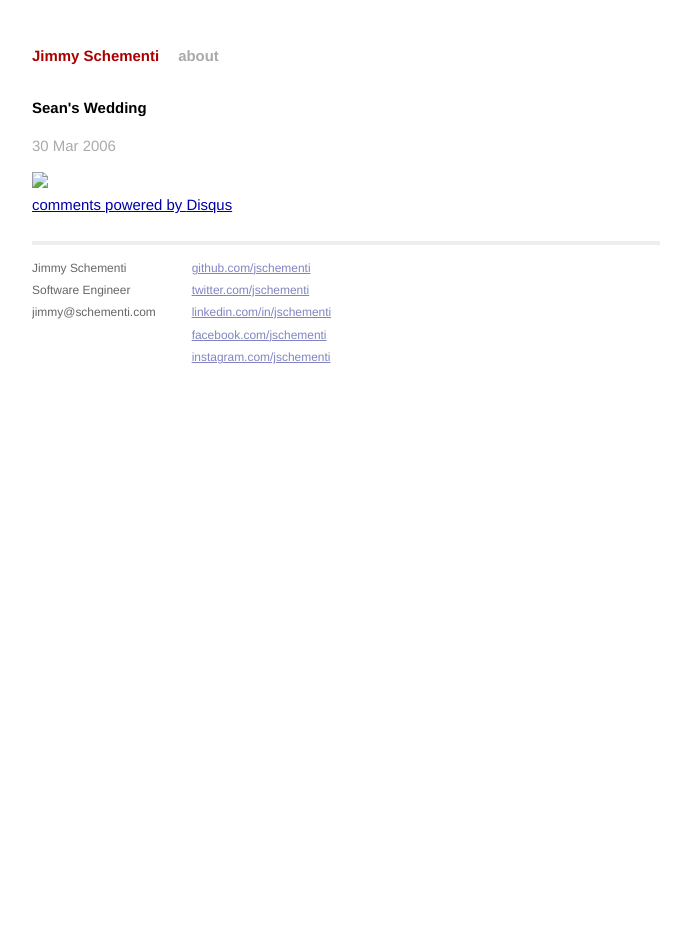
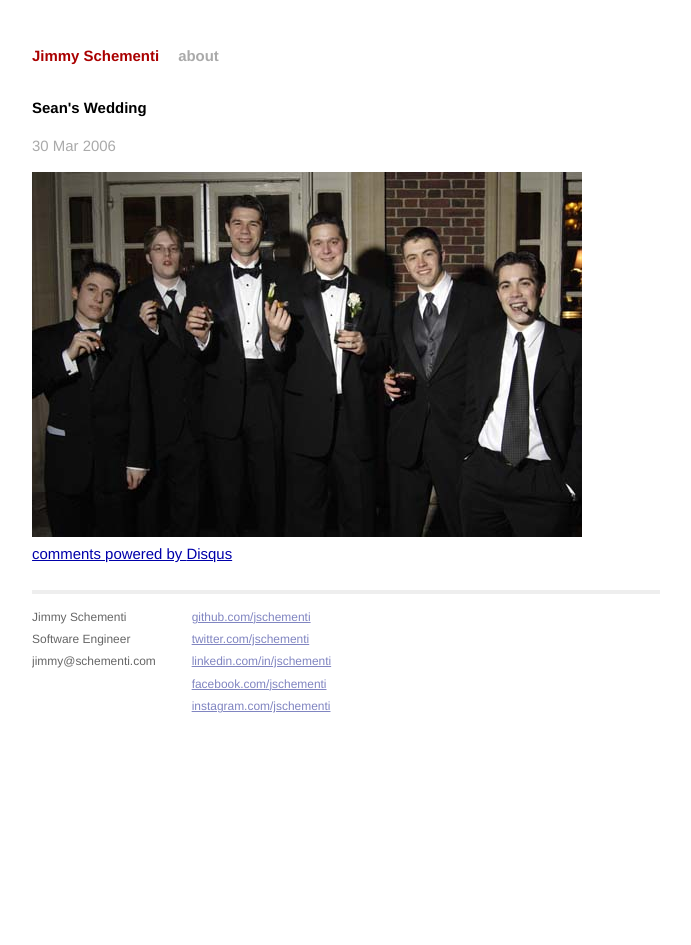
Before and after one commit to jschementi/jschementi.github.io, a Jekyll site: the page built from _posts/2006-03-30-seans-wedding.html, in a window 1280 px wide. Shown: the whole page, without its empty margins (294-985 px from the left). Built offline with Jekyll 4.4.1, drawn with Linux system fonts in a browser that asks for light colours; Markdown is read by kramdown in place of the engine named in the settings; comment, search, counter and statistics services are not loaded.

Commit message:
Fix Sean's wedding picture.

```diff
--- a/_posts/2006-03-30-seans-wedding.html
+++ b/_posts/2006-03-30-seans-wedding.html
@@ -18,4 +18,4 @@ author:
     image: "//lh6.googleusercontent.com/-Fl3zUgl9dMw/AAAAAAAAAAI/AAAAAAAABYQ/CvQezyGiMP4/s512-c/photo.jpg"
 ---
 
-<a href="blog/uploaded_images/_D2X5042-712091.jpg"><img src="/blog/uploaded_images/_D2X5042-712091.jpg"/></a>
+<a href="blog/uploaded_images/D2X5042-712091.jpg"><img src="/blog/uploaded_images/D2X5042-712091.jpg"/></a>
```
Also changed, not shown: blog/uploaded_images/D2X5042-703187.jpg (renamed from blog/uploaded_images/_D2X5042-703187.jpg), blog/uploaded_images/D2X5042-712091.jpg (renamed from blog/uploaded_images/_D2X5042-712091.jpg).
